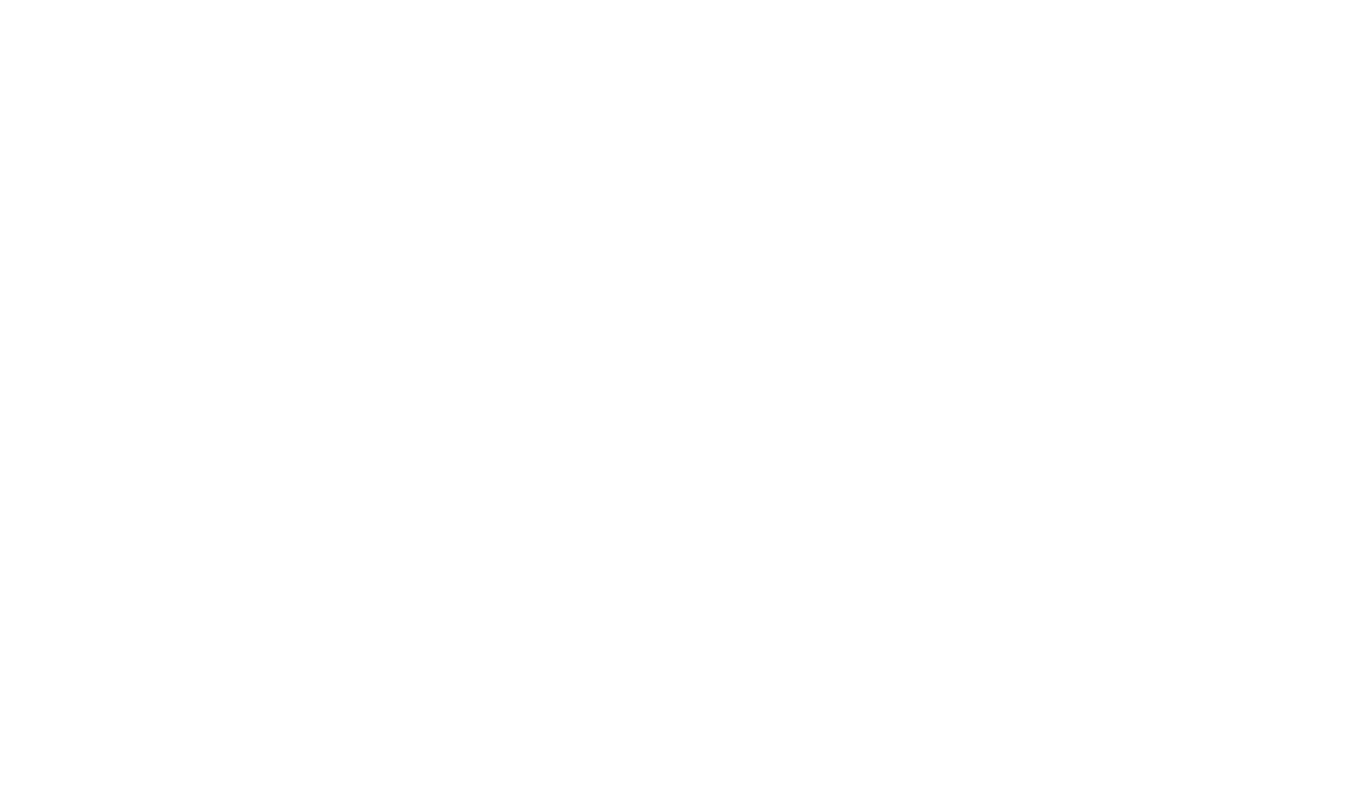
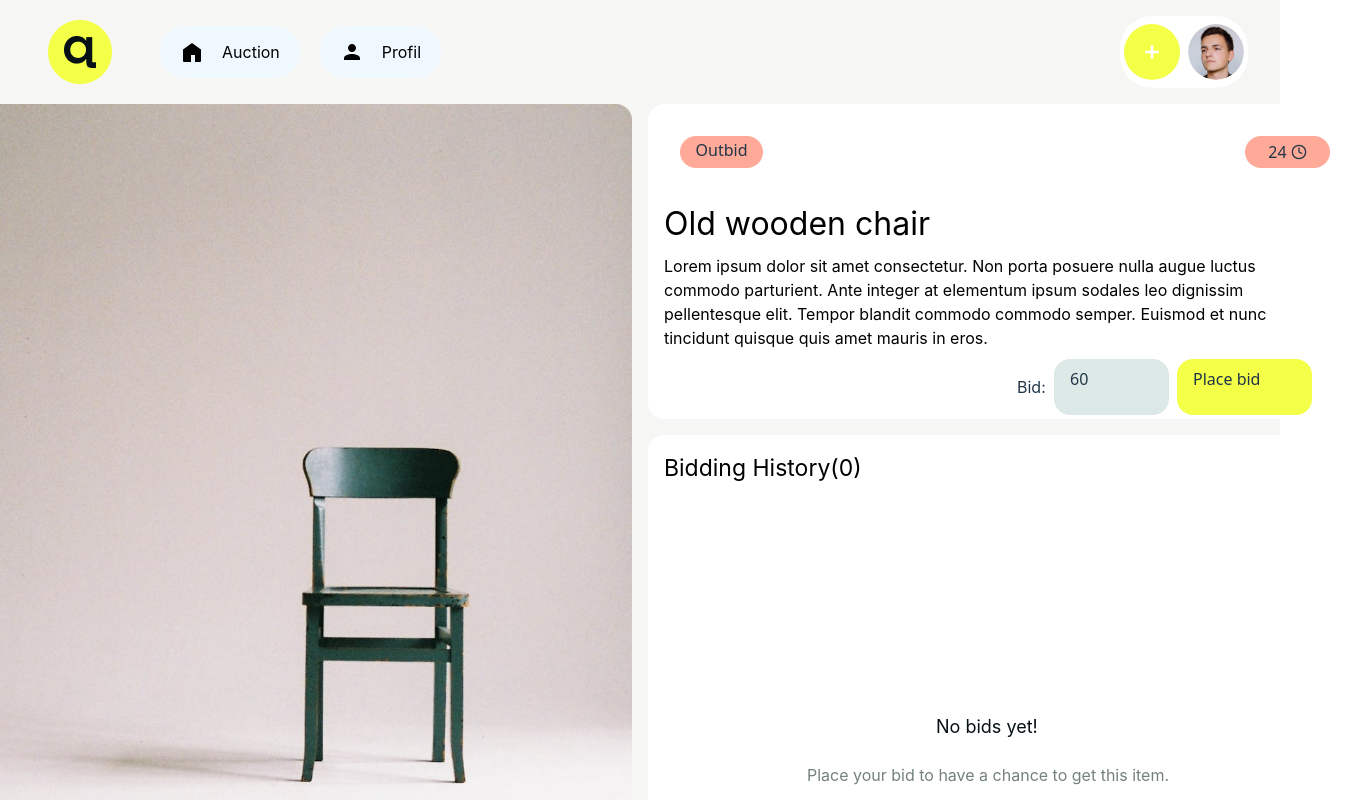
Before and after one commit to AndjelaShida/AuctionBay-Frontend, a React (Vite) app: page /auctionemptystate in a window 1280 px wide. Before the commit this address had no page. Shown: the top 800 px of the page, 1360 px wide, since content can reach past the window. Built offline with nearby package versions, Linux system fonts and the light colour scheme.

Commit message:
auction-empty state

```diff
--- /dev/null
+++ b/src/emptyState/auctionEmptyState.style.ts
@@ -0,0 +1,37 @@
+import styled from "styled-components";
+
+export const EmptyState = styled.div`
+  width: 648px;
+  height: 513px;
+  gap: 25px;
+  display:flex;
+  align-items: center;
+  justify-content: center ;
+ flex-direction: column;
+
+
+`;
+
+export const TextTitle = styled.div`
+  width: 104px;
+  height: 22px;
+  font-family: "Inter", sans-serif;
+  font-weight: 600px;
+  line-height: 120%;
+  font-size: 18px;
+  color:#071015 ;
+
+`;
+
+export const TextCaption = styled.div`
+  width: 648px;
+  height: 24px;
+  font-family: "Inter", sans-serif;
+  font-weight: 300px;
+  line-height: 24px;
+  font-size: 16px;
+  color: #74817F ;
+  display:flex;
+  justify-content: center ;
+
+`;
--- /dev/null
+++ b/src/emptyState/auctionEmptyState.tsx
@@ -0,0 +1,114 @@
+import { FiClock } from "react-icons/fi";
+import { CircleButton, IconButton, LeftNavigation, Navbar, NavbarContent, NavButton, NavigationTab, ProfileImage, RightNavigation, Wrapper } from "../Base/Base.style";
+import { HomeIcon, UserIcon } from "../icons/homeIcon";
+import { ActionBar, BiddingHistory, BidText, Button, Content, DetalisCard, ImageContainer, Inner, InputBidPrice, MetaCard, RightSide, Tag, TextDescription, Time, Title, Title2 } from "../pages/auction/auction.style";
+import { EmptyState, TextCaption, TextTitle } from "./auctionEmptyState.style";
+
+const AuctionEmptyState: React.FC = () => {
+  return (
+    <Wrapper>
+      <Navbar>
+        <NavbarContent>
+          <LeftNavigation>
+            <IconButton to="#">
+              <img src="images/Left navigation.png" alt="left navigation" />
+            </IconButton>
+
+            <NavigationTab>
+              <NavButton to="/auction">
+                <HomeIcon />
+                Auction
+              </NavButton>
+
+              <NavButton to="/profile">
+                <UserIcon />
+                Profil
+              </NavButton>
+            </NavigationTab>
+          </LeftNavigation>
+
+          <RightNavigation>
+            <CircleButton to="/create">
+              <svg
+                width="20"
+                height="20"
+                viewBox="0 0 24 24"
+                fill="none"
+                stroke="white"
+                strokeWidth="3"
+                strokeLinecap="round"
+                strokeLinejoin="round"
+              >
+                <line x1="12" y1="5" x2="12" y2="19" />
+                <line x1="5" y1="12" x2="19" y2="12" />
+              </svg>
+            </CircleButton>
+
+            <ProfileImage to="/profile">
+              <img src="/images/profile.png" alt="Profile"></img>
+            </ProfileImage>
+          </RightNavigation>
+        </NavbarContent>
+      </Navbar>
+
+      <Content>
+        <Inner>
+          <ImageContainer>
+            <img
+              src="/images/chair1.jpg"
+              alt="chair"
+              style={{
+                borderRadius: "16px",
+                width: "100%",
+                height: "100%",
+                objectFit: "cover",
+              }}
+            ></img>
+          </ImageContainer>
+
+          <RightSide>
+            <DetalisCard>
+              <MetaCard>
+                <Tag>Outbid</Tag>
+                <Time>
+                  24 <FiClock></FiClock>
+                </Time>
+              </MetaCard>
+              <Title>Old wooden chair</Title>
+              <TextDescription>
+                Lorem ipsum dolor sit amet consectetur. Non porta posuere nulla
+                augue luctus commodo parturient. Ante integer at elementum ipsum
+                sodales leo dignissim pellentesque elit. Tempor blandit commodo
+                commodo semper. Euismod et nunc tincidunt quisque quis amet
+                mauris in eros.{" "}
+              </TextDescription>
+
+              <ActionBar>
+                <BidText> Bid:</BidText>
+                <InputBidPrice>60</InputBidPrice>
+                <Button>Place bid</Button>
+              </ActionBar>
+            </DetalisCard>
+
+            <BiddingHistory>
+              <Title2>Bidding History(0)</Title2>
+
+              <EmptyState>
+                <TextTitle >
+                    No bids yet!
+                </TextTitle>
+                <TextCaption >
+                    Place your bid to have a chance to get this item.
+                </TextCaption>
+              </EmptyState>
+
+
+            </BiddingHistory>
+          </RightSide>
+        </Inner>
+      </Content>
+    </Wrapper>
+  );
+};
+
+export default AuctionEmptyState;
--- a/src/routes/AppRouter.tsx
+++ b/src/routes/AppRouter.tsx
@@ -15,6 +15,7 @@ import AuctionAddedBid from "../pages/auction/auctionAddedBid";
 import ProfilEmptyState from "../emptyState/profilEmptyState";
 import BiddingEmpty from "../emptyState/biddingEmpty";
 import WonEmptyState from "../emptyState/wonEmptyState";
+import AuctionEmptyState from "../emptyState/auctionEmptyState";
 
 const AppRouter: React.FC = () => {
   return (
@@ -33,6 +34,7 @@ const AppRouter: React.FC = () => {
         <Route path="/profilemptystate" element={<ProfilEmptyState />} />
         <Route path="/biddingEmpty" element={<BiddingEmpty />} />
         <Route path="/wonemptystate" element={<WonEmptyState />} />
+        <Route path="/auctionemptystate" element={<AuctionEmptyState />} />
       </Routes>
     </BrowserRouter>
   );
```
